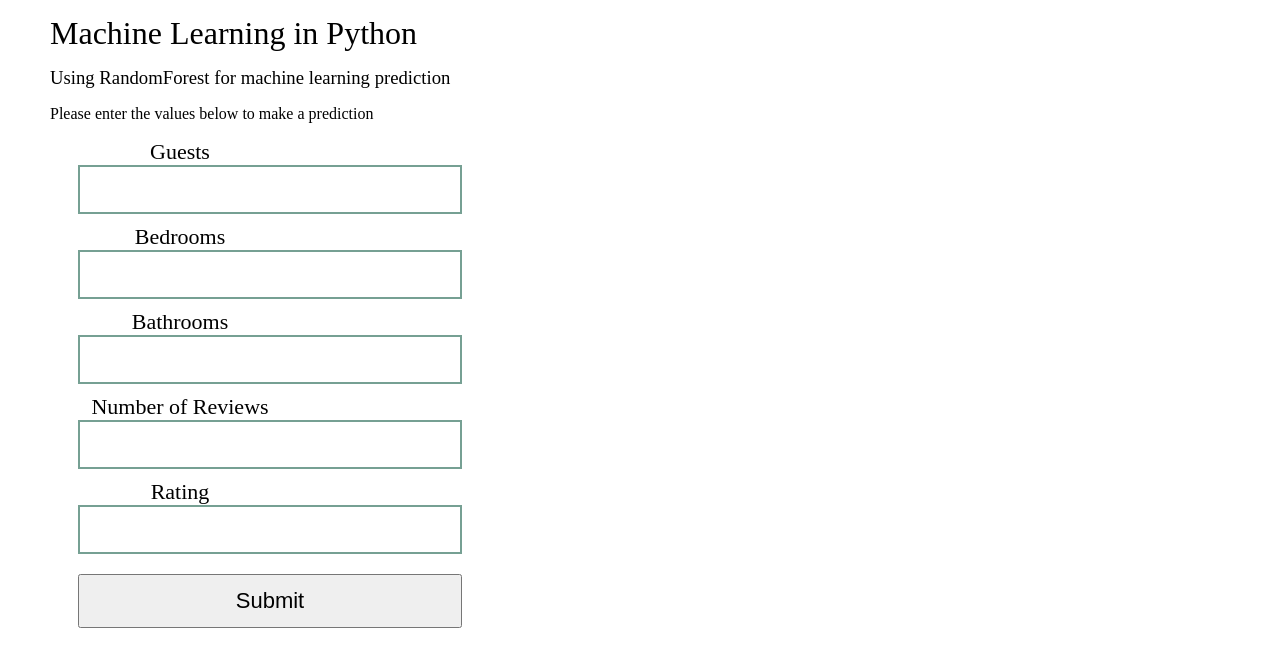
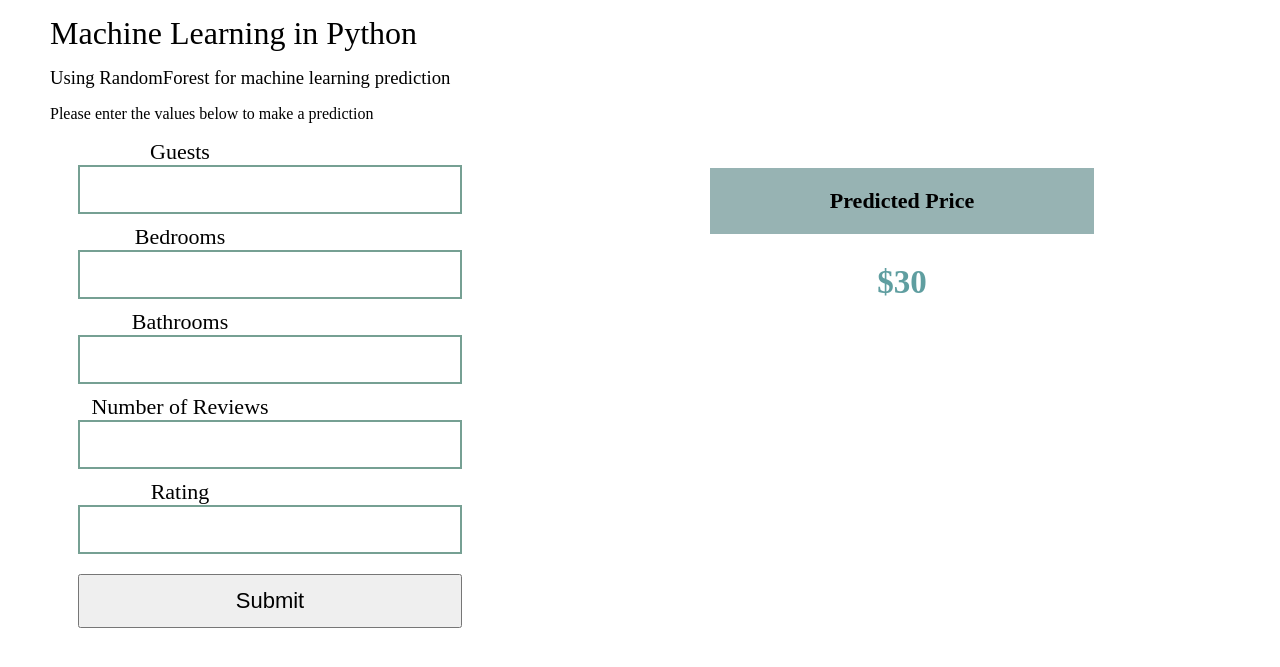
Before and after one commit to wkirui/ML-Model, a Flask app: page / in a window 1280 px wide; the page is wider, and only the part inside the window is pictured. Shown: the top 667 px of that part. Run offline with Flask 2, Linux system fonts and the light colour scheme.

Commit message:
added placeholder for predicted values

```diff
--- a/static/styles/style.css
+++ b/static/styles/style.css
@@ -7,10 +7,15 @@ h1,h3{
     margin: 15px 0 4px;
     font-weight: 400;
 }
-form{
+h4 {
+    background-color: rgb(151, 179, 179);
+    padding: 20px;
+    box-sizing: border-box;
+}
+/* form{
     align-items: center;
     text-align: center;
-}
+} */
 
 input{
     width: 30vw;
@@ -49,5 +54,23 @@ input[type=submit]:hover{
     margin-right: 20px;
     grid-template-columns: 20ch auto;
     grid-template-rows: auto;
+    grid-column-start: 1;
+    grid-column-end: 2;
 
 }
+#predicted-price{
+    font-size: 22px;
+    width: 30vw;
+    position:relative;
+    grid-column-start: 2;
+    grid-column-end: 3;
+    gap: 20px;
+    text-align: center;
+
+}
+#prediction-grid {
+    display: grid;
+}
+#predicted-value {
+    color: cadetblue;
+}
--- a/templates/index.html
+++ b/templates/index.html
@@ -4,12 +4,14 @@
     <meta charset="UTF-8">
     <meta name="viewport" content="width=device-width, initial-scale=1.0">
     <link rel="stylesheet" type= "text/css" href= "{{ url_for('static',filename='styles/style.css') }}">
+    <link rel="stylesheet" type= "text/css" href= "../static/styles/style.css">
     <title>ML Prediction API</title>
 </head>
 <body>
     <h1>Machine Learning in Python</h1>
     <h3>Using RandomForest for machine learning prediction</h3>
     <p>Please enter the values below to make a prediction</p>
+    <div id="prediction-grid">
     <div id="new-predictions">
         <form action="/predict" method="POST">
             <label>Guests <input type="number" name ="guests" id="guest"></label>
@@ -20,5 +22,10 @@
             <input type="submit" value="Submit">
         </form>
     </div>
+    <div id="predicted-price">
+        <h4>Predicted Price </h4>
+        <h2 id="predicted-value">$30</h2>
+    </div>
+</div>
 </body>
 </html>
```
